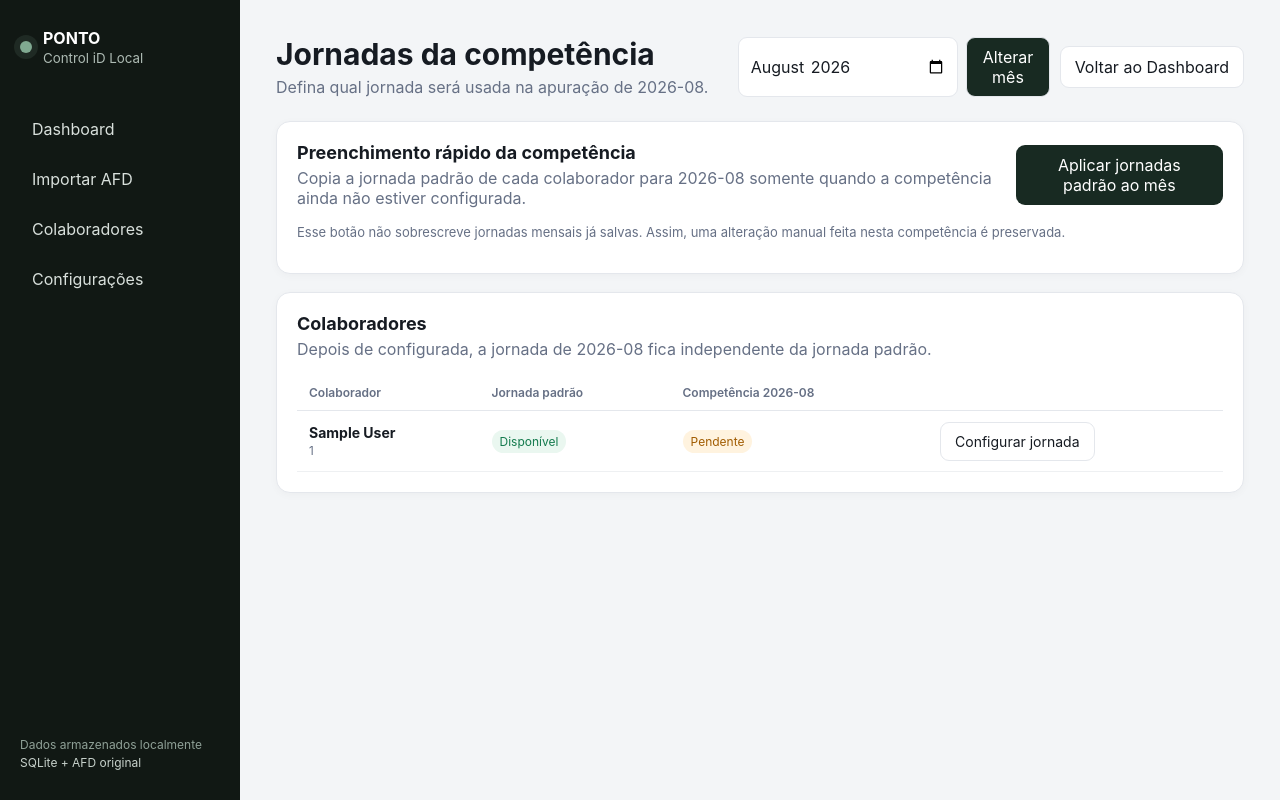
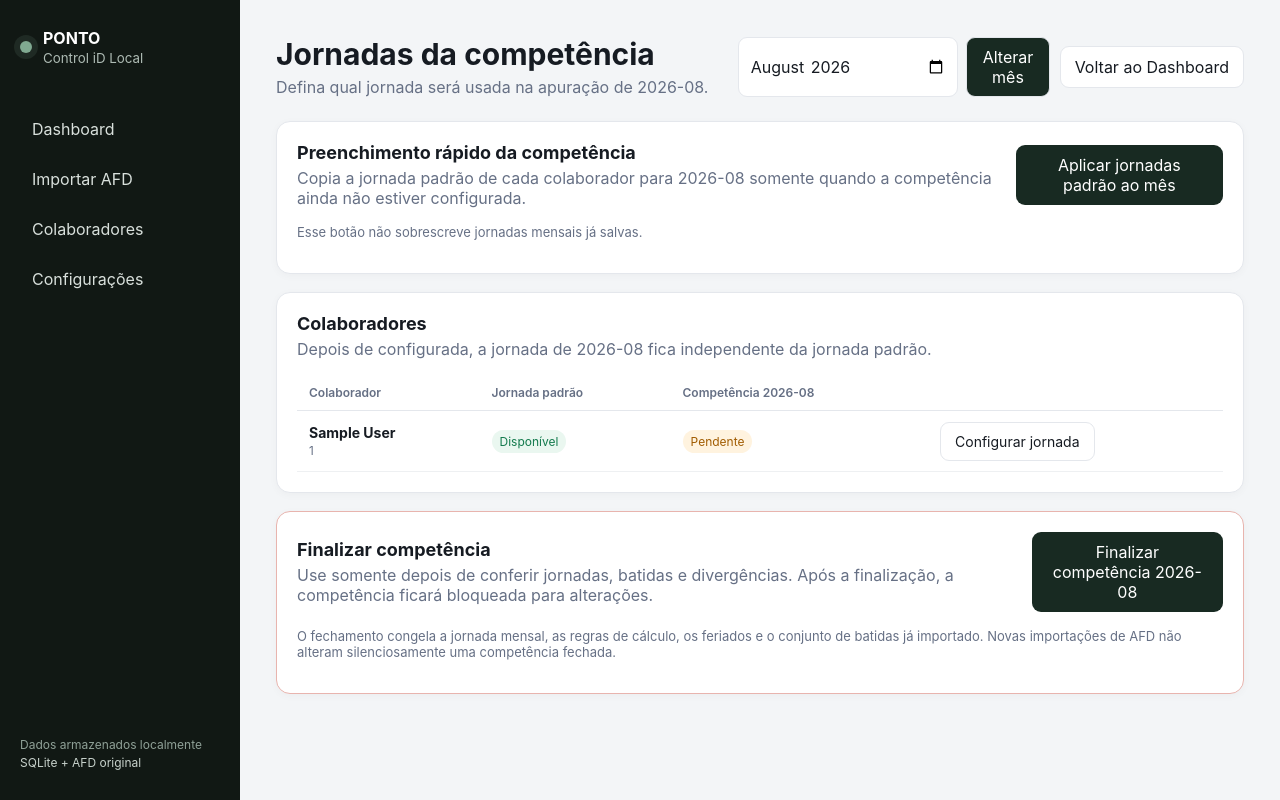
Before and after one commit to lucasgarciamoreira92-rgb/ponto-controlid, a FastAPI app: page /month-schedules in a window 1280 px wide. Run offline with FastAPI, Linux system fonts and the light colour scheme; tables that the repository leaves empty hold one stand-in row (values such as "Sample post").

Commit message:
Adiciona finalização e modo somente leitura da competência

```diff
--- a/templates/month_schedules.html
+++ b/templates/month_schedules.html
@@ -12,6 +12,23 @@
   </div>
 </div>
 
+{% if closure %}
+<div class="notice success">
+  <strong>Competência {{ month }} FINALIZADA · SOMENTE LEITURA</strong>
+  <div class="help" style="margin-top:4px;">Fechada em {{ closure.finalized_at }}. Jornadas, regras, feriados e o conjunto de batidas considerado nesta competência estão congelados.</div>
+</div>
+{% elif request.query_params.get('finalized') %}
+<div class="notice success"><strong>Competência {{ month }} finalizada com sucesso.</strong></div>
+{% endif %}
+
+{% if request.query_params.get('locked') %}
+<div class="notice">Esta competência já está finalizada e não aceita alterações.</div>
+{% endif %}
+{% if request.query_params.get('error') == 'missing' %}
+<div class="notice">Não foi possível finalizar: {{ request.query_params.get('missing','0') }} colaborador(es) com batidas ainda estão sem jornada definida nesta competência.</div>
+{% elif request.query_params.get('error') == 'future' %}
+<div class="notice">Uma competência futura não pode ser finalizada.</div>
+{% endif %}
 {% if request.query_params.get('copied') %}
 <div class="notice success">
   Jornadas padrão aplicadas a {{ request.query_params.get('copied','0') }} colaborador(es).
@@ -19,6 +36,7 @@
 </div>
 {% endif %}
 
+{% if not closure %}
 <div class="card">
   <div class="section-head">
     <div>
@@ -30,11 +48,12 @@
       <button class="button primary" type="submit">Aplicar jornadas padrão ao mês</button>
     </form>
   </div>
-  <p class="footnote">Esse botão não sobrescreve jornadas mensais já salvas. Assim, uma alteração manual feita nesta competência é preservada.</p>
+  <p class="footnote">Esse botão não sobrescreve jornadas mensais já salvas.</p>
 </div>
+{% endif %}
 
 <div class="card">
-  <div class="section-head"><div><h2>Colaboradores</h2><p>Depois de configurada, a jornada de {{ month }} fica independente da jornada padrão.</p></div></div>
+  <div class="section-head"><div><h2>Colaboradores</h2><p>{% if closure %}Consulta da jornada congelada em {{ month }}.{% else %}Depois de configurada, a jornada de {{ month }} fica independente da jornada padrão.{% endif %}</p></div></div>
   <div class="table-wrap">
     <table>
       <thead><tr><th>Colaborador</th><th>Jornada padrão</th><th>Competência {{ month }}</th><th></th></tr></thead>
@@ -44,13 +63,29 @@
         <td><strong>{{ employee.name }}</strong><small>{{ employee.external_id or 'sem identificador AFD' }}</small></td>
         <td>{% if employee.has_default_schedule %}<span class="badge ok">Disponível</span>{% else %}<span class="badge warn">Não cadastrada</span>{% endif %}</td>
         <td>{% if employee.has_month_schedule %}<span class="badge ok">Configurada</span>{% else %}<span class="badge warn">Pendente</span>{% endif %}</td>
-        <td><a class="button ghost" href="/month-schedules/{{ employee.id }}?month={{ month }}">{% if employee.has_month_schedule %}Editar jornada do mês{% else %}Configurar jornada{% endif %}</a></td>
+        <td><a class="button ghost" href="/month-schedules/{{ employee.id }}?month={{ month }}">{% if closure %}Visualizar{% elif employee.has_month_schedule %}Editar jornada do mês{% else %}Configurar jornada{% endif %}</a></td>
       </tr>
       {% else %}
-      <tr><td colspan="4" class="empty">Nenhum colaborador ativo.</td></tr>
+      <tr><td colspan="4" class="empty">Nenhum colaborador nesta competência.</td></tr>
       {% endfor %}
       </tbody>
     </table>
   </div>
 </div>
+
+{% if not closure %}
+<div class="card" style="border-color:#e8b4ae;">
+  <div class="section-head">
+    <div>
+      <h2>Finalizar competência</h2>
+      <p>Use somente depois de conferir jornadas, batidas e divergências. Após a finalização, a competência ficará bloqueada para alterações.</p>
+    </div>
+    <form method="post" action="/month-schedules/finalize" onsubmit="return confirm('Finalizar a competência {{ month }}? Depois disso ela ficará somente para leitura e não poderá ser alterada pela interface.');">
+      <input type="hidden" name="month" value="{{ month }}">
+      <button class="button primary" type="submit">Finalizar competência {{ month }}</button>
+    </form>
+  </div>
+  <p class="footnote">O fechamento congela a jornada mensal, as regras de cálculo, os feriados e o conjunto de batidas já importado. Novas importações de AFD não alteram silenciosamente uma competência fechada.</p>
+</div>
+{% endif %}
 {% endblock %}
```
